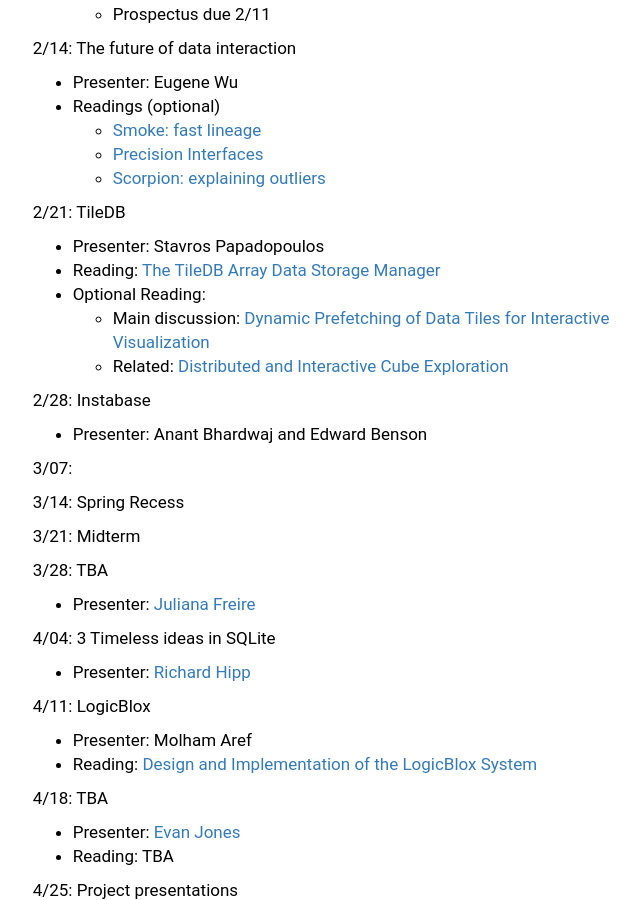
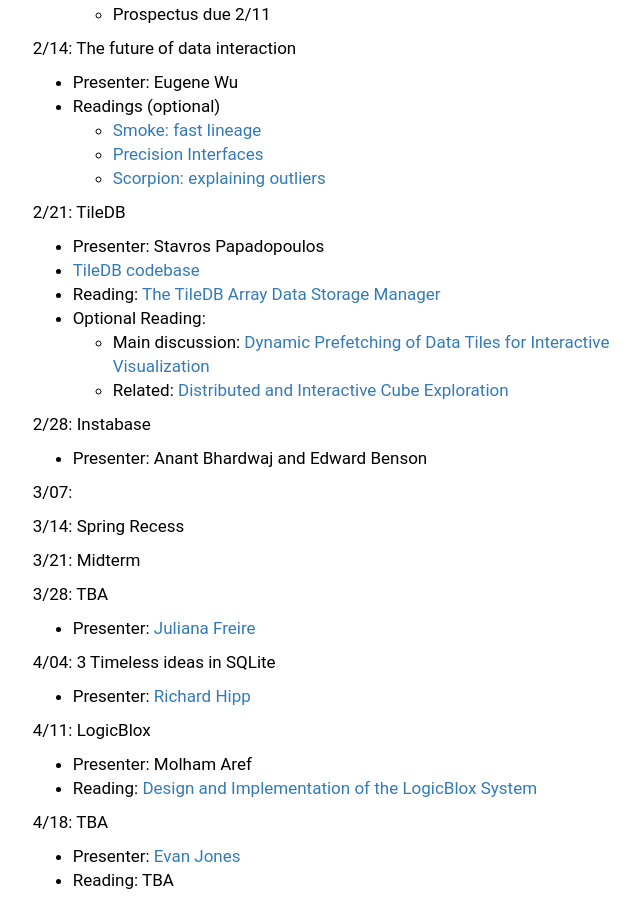
Before and after one commit to columbiadb/columbiadb.github.io, a Jekyll site: the page built from index.md, in a window 1280 px wide and 900 px high, scrolled down 1999 px. Shown: the whole window, without its empty margins (404-1044 px from the left). Built offline with Jekyll 4.4.1, drawn with Linux system fonts in a browser that asks for light colours.

Commit message:
lazy commit msg

```diff
--- a/index.md
+++ b/index.md
@@ -78,6 +78,7 @@
 
 2/21: TileDB
 * Presenter: Stavros Papadopoulos
+* [TileDB codebase](https://github.com/TileDB-Inc/TileDB)
 * Reading: [The TileDB Array Data Storage Manager](https://people.csail.mit.edu/stavrosp/papers/vldb2017/VLDB17_TileDB.pdf)
 * Optional Reading:
   * Main discussion: [Dynamic Prefetching of Data Tiles for Interactive Visualization](http://www.cs.tufts.edu/~remco/publications/2016/SIGMOD2016-ForeCache.pdf)
```
